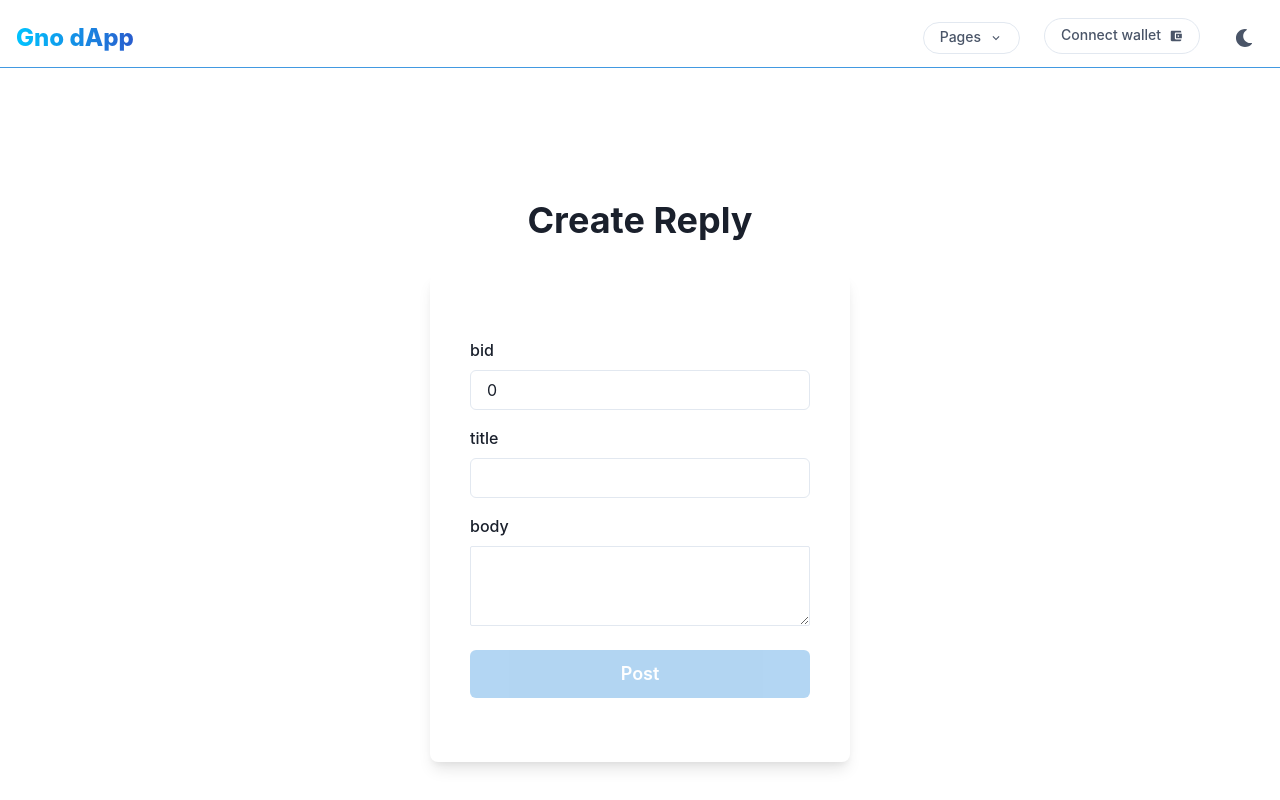
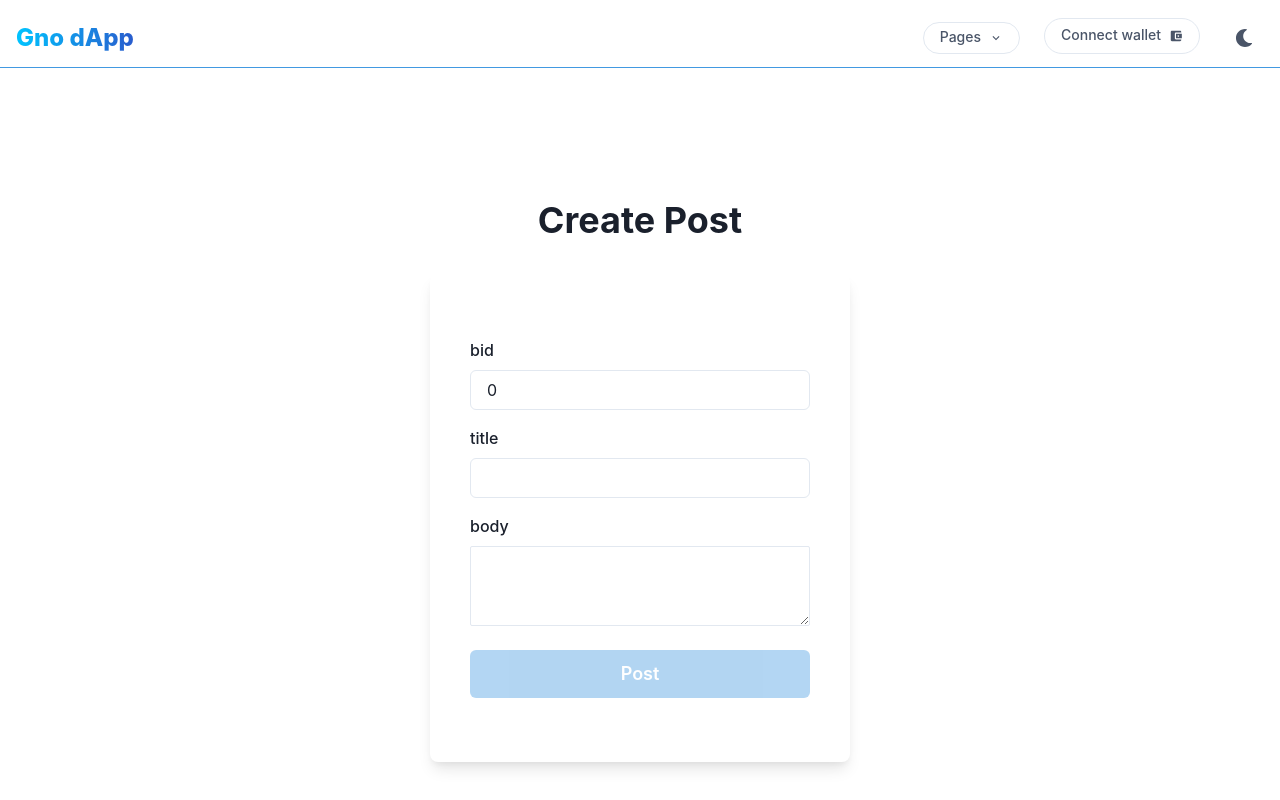
Before and after one commit to disperze/gno-dapp-demo, a React (Create React App) app: page /create-post in a window 1280 px wide. Built offline with nearby package versions, Linux system fonts and the light colour scheme; what @cosmjs/amino would draw is missing.

Commit message:
Fix title

```diff
--- a/src/pages/post/create.tsx
+++ b/src/pages/post/create.tsx
@@ -103,7 +103,7 @@ import {
       <Stack spacing={8} mx={'auto'} maxW={'lg'}>
         <Stack align={'center'}>
           <Heading fontSize={'4xl'} textAlign={'center'}>
-            Create Reply
+            Create Post
           </Heading>
         </Stack>
         <Box
```
